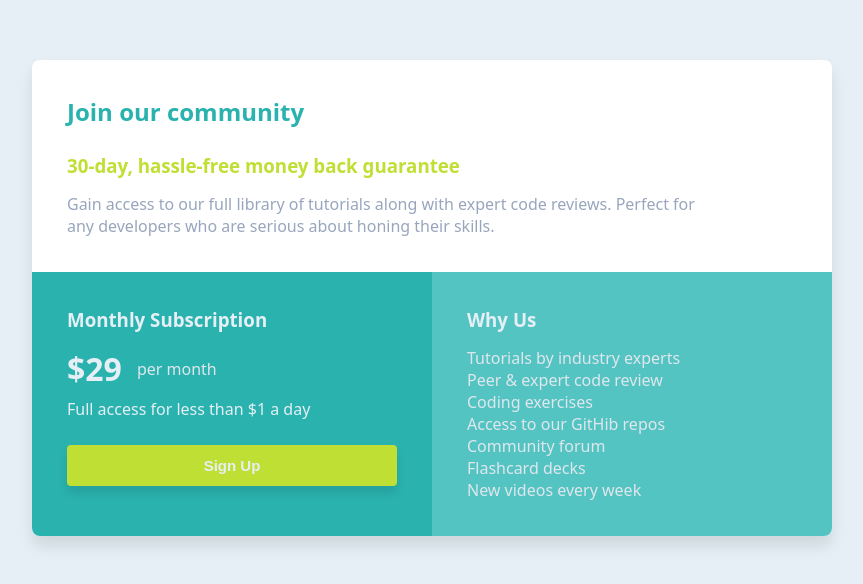
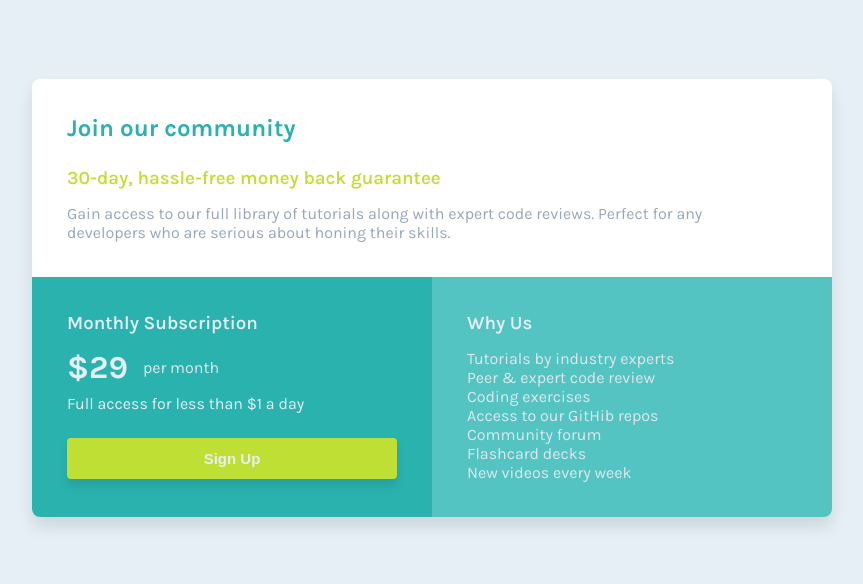
Before and after one commit to AliRezaCoding/Frontendmentor-challenges, a plain HTML site: page single-price-grid-component/index.html in a window 1280 px wide. Shown: the part 102-686 px from the top of the page, without its empty margins (208-1071 px from the left). Drawn offline with Linux system fonts and the light colour scheme.

Commit message:
add-font-family-to-single-price-grid-component

```diff
--- a/single-price-grid-component/style.css
+++ b/single-price-grid-component/style.css
@@ -1,3 +1,4 @@
+@import url('https://fonts.googleapis.com/css2?family=Karla:ital,wght@0,200..800;1,200..800&display=swap');
 
 :root{
     /* ### Primary */
@@ -30,7 +31,7 @@ ul{
 }
 
 body{
-    font-family: system-ui;
+    font-family: "Karla", sans-serif;
     font-size: 1.6rem;
     min-height: 100vh;
     display: flex;
```
